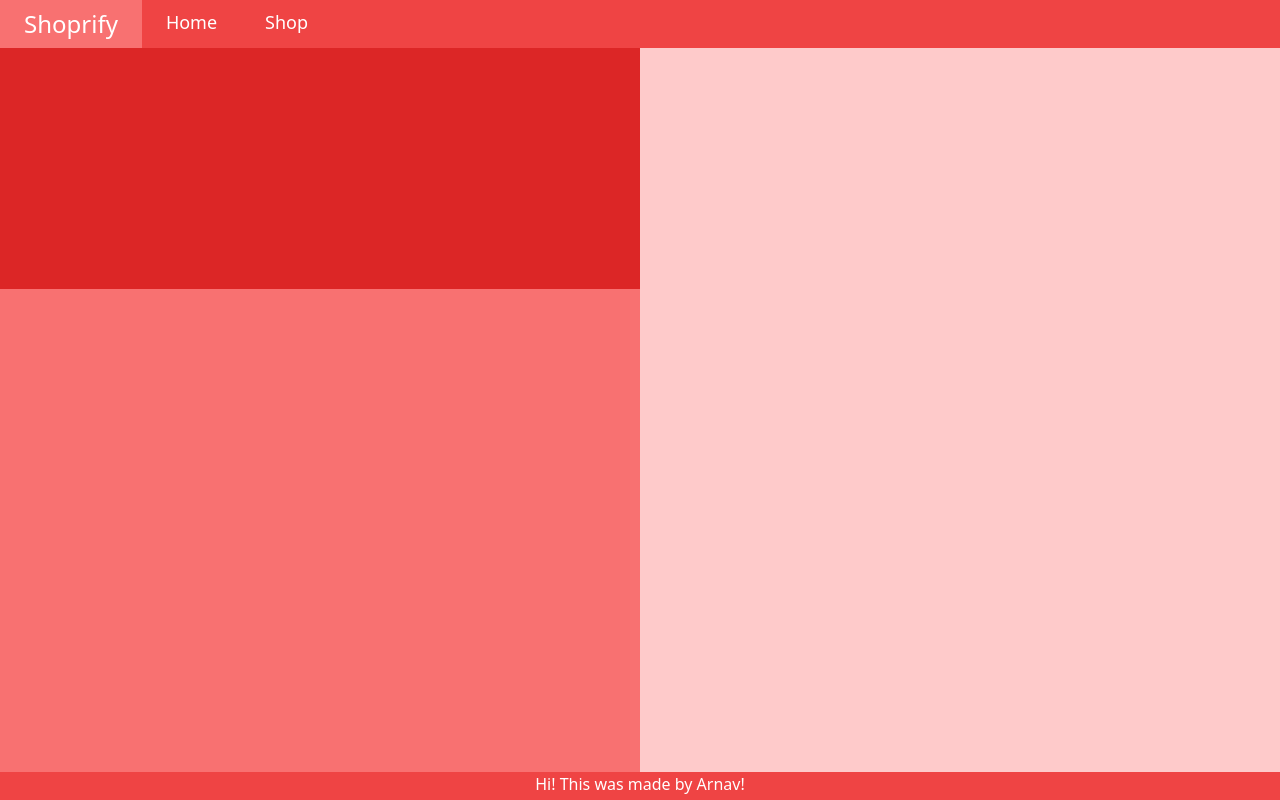
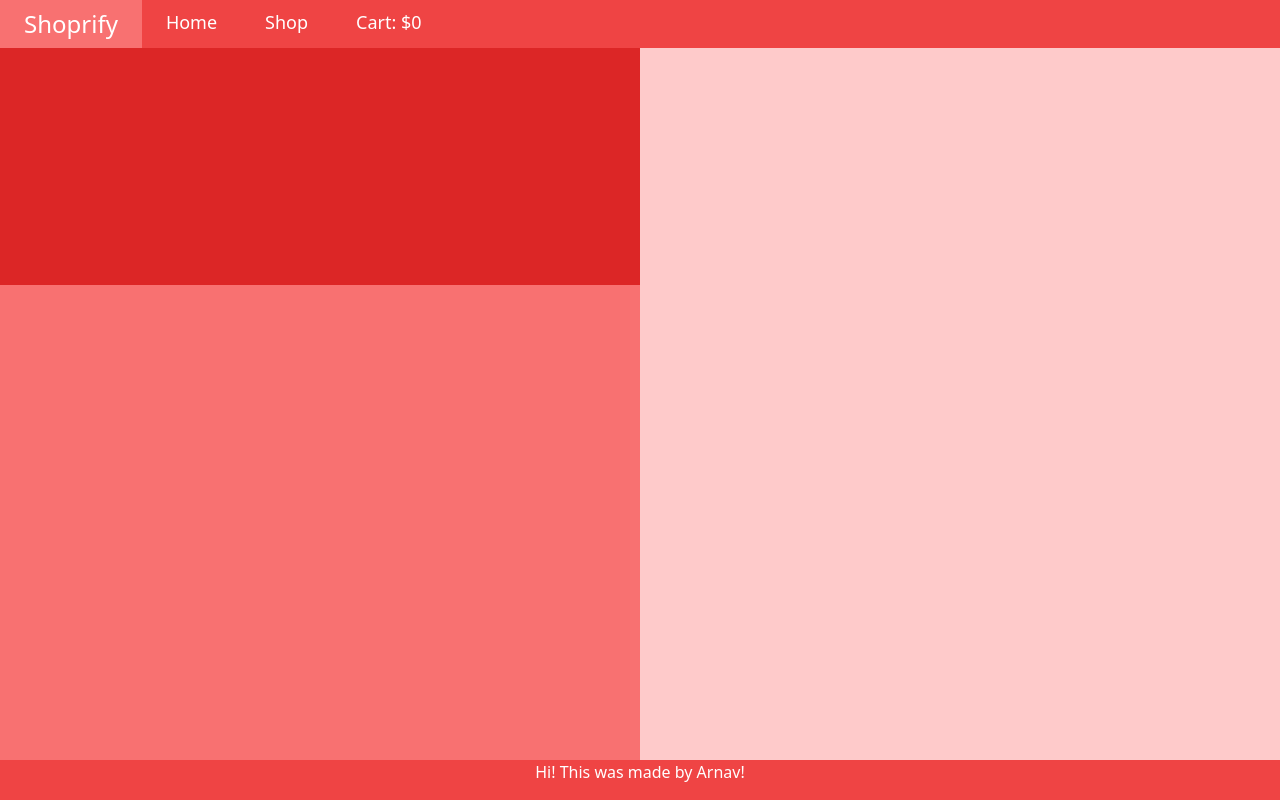
Before and after one commit to arnavgupta1209/shopping_react, a React (Vite) app: page / in a window 1280 px wide. Built offline with nearby package versions, Linux system fonts and the light colour scheme; no server answers.

Commit message:
functionality of cart added, shop page structure created, item card component created

```diff
--- a/src/components/Home.jsx
+++ b/src/components/Home.jsx
@@ -1,17 +1,17 @@
 import Navigation from "./Navigation";
 
 
-function Home() {
+function Home({data, cart, setItem}) {
   return (<>
-    <Navigation />
-    <div className="maincontainerdiv flex min-w-full grow">
+    <Navigation data = {data} cart = {cart}/>
+    <div className=" flex min-w-full grow">
       <div className=" flex grow flex-col">
         <div className="bg-red-600 grow"></div>
         <div className="bg-red-400 grow-[2]"></div>
       </div>
       <div className=" grow bg-red-200"></div>
     </div>
-    <footer className="grow min-w-full bg-red-500 flex justify-center text-white">Hi! This was made by Arnav!</footer>
+    <footer className="grow min-w-full max-h-10 bg-red-500 flex justify-center text-white">Hi! This was made by Arnav!</footer>
   </>);
 }
 
--- /dev/null
+++ b/src/components/Itemcard.jsx
@@ -0,0 +1,21 @@
+
+
+function Itemcard({key, id, data, cart, setItem}){
+    let indidata = data[id-1];
+
+
+
+
+    return (<div className="grow min-h-80 border-2 min-w-80 flex flex-col items-center p-2 bg-white">
+        <img className = "h-40 w-60" src={indidata.image}></img>
+        <div className="text-wrap w-80">{indidata.title}</div>
+        <div>${indidata.price}</div>
+        <div>
+            <button onClick={()=> setItem(id, cart[id]+1)}>+</button>
+            <div>{cart[id]}</div>
+            <button onClick={()=> setItem(id, cart[id]-1)}>-</button>
+        </div>
+    </div>)
+}
+
+export default Itemcard;
--- a/src/components/Navigation.jsx
+++ b/src/components/Navigation.jsx
@@ -1,15 +1,12 @@
 import {Link} from 'react-router-dom';
-import PropTypes from 'prop-types';
 
-function Navigation(props) {
-
-  let counter = (<></>);
-  if (props.shop === "true"){
-    counter = (
-      <li className={" mx-4 text-lg py-2 "}>Price: {props.price}$</li>
-    )
-  }
-
+function Navigation({data, cart}) {
+  console.log(data);
+  let price = 0;
+  if(data != null){for (let i = 1; i < cart.length; i++){
+    let itemprice = data[i-1]["price"];
+    price = price + itemprice*cart[i];
+  }}
 
   return (
     <>
@@ -17,21 +14,10 @@ function Navigation(props) {
       <li className={"text-2xl px-4 bg-red-400 py-2 ml-0"}>Shoprify</li>
       <li className={" mx-4 text-lg py-2 "}><Link to="/">Home</Link></li>
       <li className={" mx-4 text-lg py-2 "}><Link to="/shop">Shop</Link></li>
-      {counter}
+      <li className={" mx-4 text-lg py-2 "}>Cart: ${price}</li>
     </ul>
     </>
   );
 }
 
-Navigation.propTypes = {
-  shop : PropTypes.string,
-  price : PropTypes.number,
-};
-
-Navigation.defaultProps = {
-  shop : "false",
-  price : 0,
-};
-
-
 export default Navigation;
--- a/src/components/Router.jsx
+++ b/src/components/Router.jsx
@@ -1,19 +1,38 @@
 import Home from './Home';
 import Shop from './Shop';
 import { createBrowserRouter, RouterProvider } from 'react-router-dom';
+import { useEffect,useState } from 'react';
+
+function Router() {
+    const [data, setData] = useState(null);
+    const [cart, setCart] = useState([0,0,0,0,0,0,0,0,0,0,0,0,0,0,0,0,0,0,0,0,0]);
+
+    function setItem(id, amount){
+        if (amount < 0) {return;}
+        let new_cart = [...cart];
+        new_cart[id] = amount;
+        setCart(new_cart);
+    }
 
 
-function Router() {
+
+    useEffect(() => {
+        fetch('https://fakestoreapi.com/products')
+        .then((res) => res.json())
+        .then((json) => setData(json))
+        .catch((error) => console.error(error));
+
+    }, []);
 
 
     const router = createBrowserRouter([
         {
             path: '/',
-            element: <Home />
+            element: <Home data = {data} cart = {cart} setItem = {setItem}/>
         },
         {
             path: '/shop',
-            element: <Shop />
+            element: <Shop data = {data} cart = {cart} setItem = {setItem}/>
         },
     ]);
     return <RouterProvider router={router} />;
--- a/src/components/Shop.jsx
+++ b/src/components/Shop.jsx
@@ -1,17 +1,18 @@
 import Navigation from "./Navigation";
-import { useState } from "react";
+import Itemcard from "./Itemcard";
 
-
-function Shop() {
-
-    const [price, setPrice] = useState(0);
-
-
-
+function Shop({data, cart, setItem}) {
+    let cards = (<></>);
+    if (data != null){
+        cards = (<>
+        {
+            data.map((element) => <Itemcard key = {element.id} id = {element.id} data={data} cart = {cart} setItem={setItem}/>)
+        }</>);
+    }
     return (<>
-        <Navigation shop="true" price = {price}/>
-        <div className="maincontainerdiv grow">
-            <h1>Shop</h1>
+        <Navigation data = {data} cart = {cart}/>
+        <div className=" grow flex min-w-full flex-wrap ">
+            {cards}
         </div>
     </>)
 }
--- a/src/index.css
+++ b/src/index.css
@@ -36,7 +36,3 @@ body {
   min-width: 100vh;
   min-height: 100vh;
 }
-
-.maincontainerdiv {
-  height: 90vh;
-}
```
